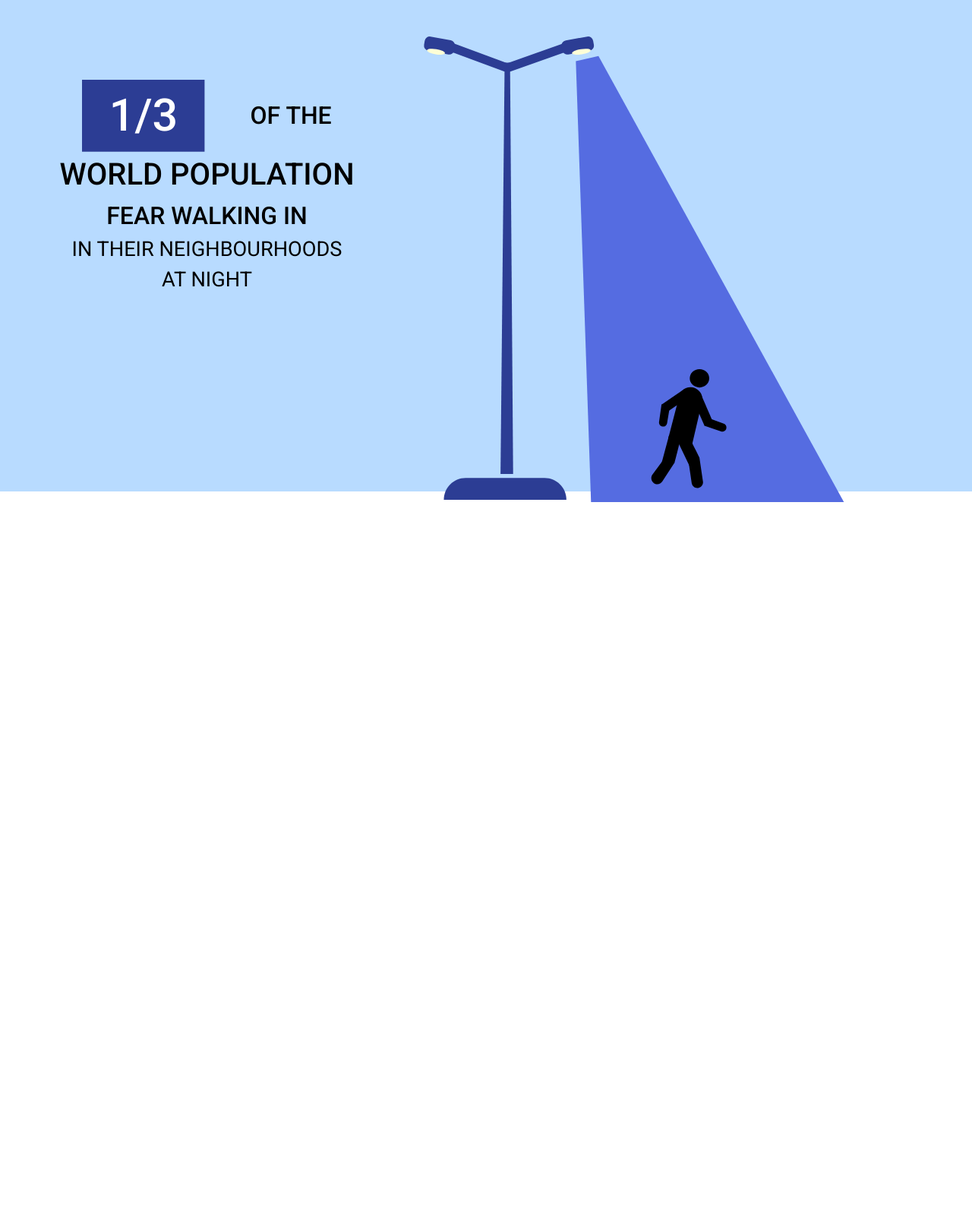
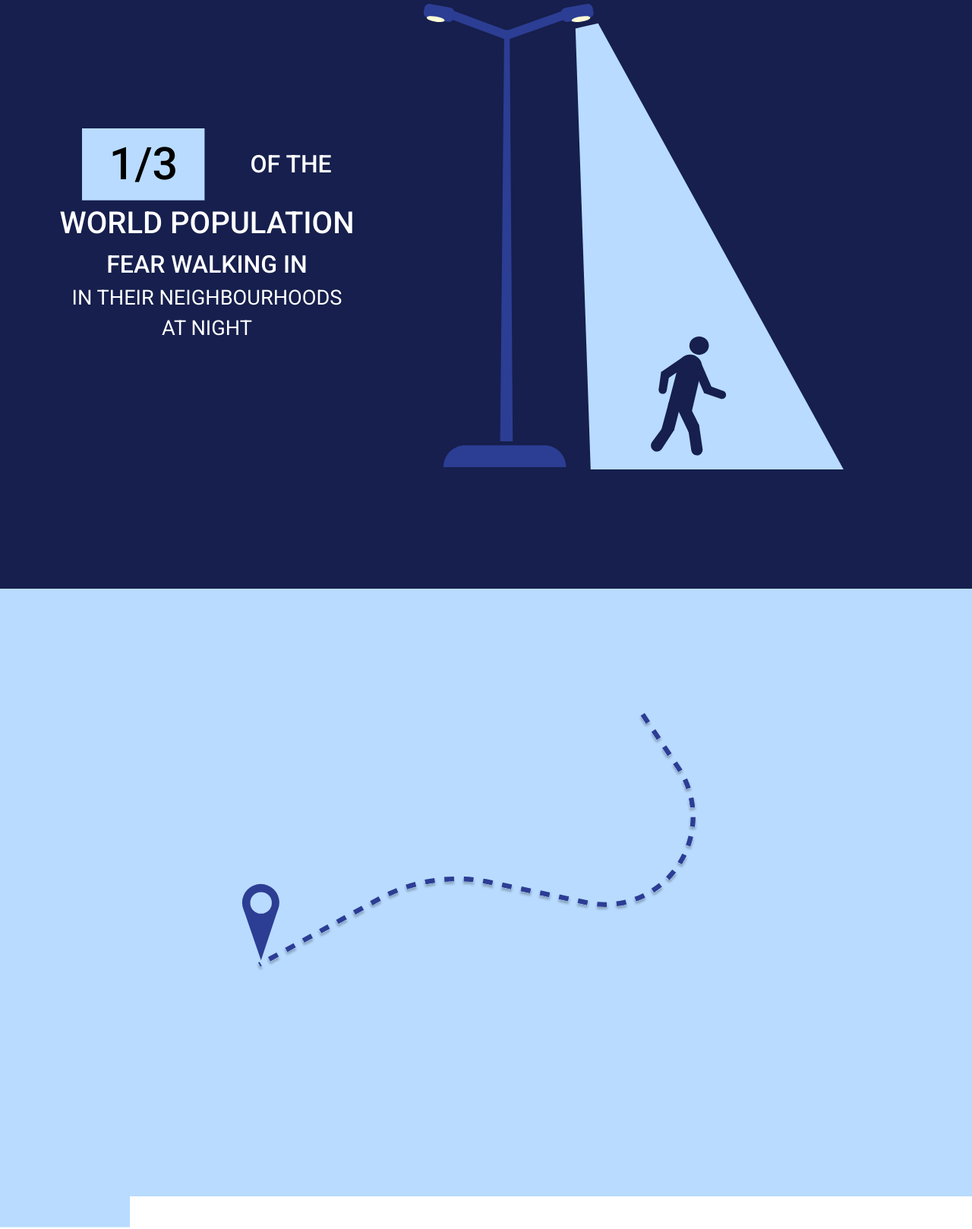
Before and after one commit to AdvancedCSS2023/assignment-3--scrollytelling-group_13, a plain HTML site: page index.html in a window 1280 px wide. Shown: the part 953-2571 px from the top of the page at 76% size. Drawn offline with Linux system fonts and the light colour scheme.

Commit message:
new frame progress

```diff
--- a/index.html
+++ b/index.html
@@ -76,23 +76,51 @@
                 <rect id="Rectangle 8" width="53.6727" height="24.9682" rx="9" transform="matrix(-0.983362 -0.181656 -0.166852 0.985982 56.9457 9.75)" fill="#2C3D94"/>
                 <ellipse id="Ellipse 6" cx="15.8092" cy="4.61964" rx="15.8092" ry="4.61964" transform="matrix(-0.987259 -0.159121 -0.146063 0.989275 38.6761 25.8916)" fill="#FEFFD6"/>
                 <g id="guy">
-                <path id="Rectangle 14" d="M447.187 628.504C448.716 622.642 452.797 617.776 458.302 615.247V615.247C466.34 611.556 475.845 613.523 481.758 620.102L482.07 620.449C486.624 625.516 488.413 632.489 486.861 639.122L469.749 712.283L427.879 702.49L447.187 628.504Z" fill="black"/>
-                <rect id="Rectangle 15" x="471.531" y="635.54" width="16.11" height="49.1697" transform="rotate(-23.3907 471.531 635.54)" fill="black"/>
-                <path id="Rectangle 16" d="M494.879 666.144L524.803 677.234C528.473 678.594 530.346 682.672 528.985 686.342V686.342C527.649 689.948 523.682 691.83 520.044 690.585L491.014 680.644L494.879 666.144Z" fill="black"/>
-                <rect id="Rectangle 17" x="456.673" y="616.144" width="16.11" height="49.1697" transform="rotate(55.7322 456.673 616.144)" fill="black"/>
-                <path id="Rectangle 18" d="M431.024 644.847L425.78 676.326C425.137 680.187 421.485 682.796 417.624 682.152V682.152C413.831 681.521 411.234 677.979 411.771 674.172L416.055 643.788L431.024 644.847Z" fill="black"/>
-                <path id="Rectangle 19" d="M429.26 697.171L449.598 702.624C449.598 702.624 439.232 744.8 438.776 745.312C438.321 745.824 413.98 754.158 413.98 754.158L429.26 697.171Z" fill="black"/>
-                <path id="Rectangle 20" d="M420.353 738.801L427.379 740.145L438.879 745.144L417.539 777.99C414.253 783.048 407.393 784.309 402.524 780.749V780.749C397.822 777.313 396.811 770.71 400.268 766.024L420.353 738.801Z" fill="black"/>
-                <path id="Rectangle 21" d="M443.648 706.599L462.768 697.434C462.768 697.434 482.363 736.194 482.348 736.88C482.333 737.566 469.149 759.803 469.149 759.803L443.648 706.599Z" fill="black"/>
-                <path id="Rectangle 22" d="M463.793 746.914L469.319 718.887L482.34 736.884L488.433 778.063C489.237 783.495 485.49 788.551 480.059 789.363V789.363C474.607 790.179 469.53 786.406 468.738 780.951L463.793 746.914Z" fill="black"/>
-                <path id="Ellipse 10" d="M499.379 598C499.379 606.837 491.768 614 482.379 614C472.99 614 465.379 606.837 465.379 598C465.379 589.163 472.99 582 482.379 582C491.768 582 499.379 589.163 499.379 598Z" fill="black"/>
+                <path id="Rectangle 14" d="M447.187 628.504C448.716 622.642 452.797 617.776 458.302 615.247V615.247C466.34 611.556 475.845 613.523 481.758 620.102L482.07 620.449C486.624 625.516 488.413 632.489 486.861 639.122L469.749 712.283L427.879 702.49L447.187 628.504Z" fill="#161F4D"/>
+                <rect id="Rectangle 15" x="471.531" y="635.54" width="16.11" height="49.1697" transform="rotate(-23.3907 471.531 635.54)" fill="#161F4D"/>
+                <path id="Rectangle 16" d="M494.879 666.144L524.803 677.234C528.473 678.594 530.346 682.672 528.985 686.342V686.342C527.649 689.948 523.682 691.83 520.044 690.585L491.014 680.644L494.879 666.144Z" fill="#161F4D"/>
+                <rect id="Rectangle 17" x="456.673" y="616.144" width="16.11" height="49.1697" transform="rotate(55.7322 456.673 616.144)" fill="#161F4D"/>
+                <path id="Rectangle 18" d="M431.024 644.847L425.78 676.326C425.137 680.187 421.485 682.796 417.624 682.152V682.152C413.831 681.521 411.234 677.979 411.771 674.172L416.055 643.788L431.024 644.847Z" fill="#161F4D"/>
+                <path id="Rectangle 19" d="M429.26 697.171L449.598 702.624C449.598 702.624 439.232 744.8 438.776 745.312C438.321 745.824 413.98 754.158 413.98 754.158L429.26 697.171Z" fill="#161F4D"/>
+                <path id="Rectangle 20" d="M420.353 738.801L427.379 740.145L438.879 745.144L417.539 777.99C414.253 783.048 407.393 784.309 402.524 780.749V780.749C397.822 777.313 396.811 770.71 400.268 766.024L420.353 738.801Z" fill="#161F4D"/>
+                <path id="Rectangle 21" d="M443.648 706.599L462.768 697.434C462.768 697.434 482.363 736.194 482.348 736.88C482.333 737.566 469.149 759.803 469.149 759.803L443.648 706.599Z" fill="#161F4D"/>
+                <path id="Rectangle 22" d="M463.793 746.914L469.319 718.887L482.34 736.884L488.433 778.063C489.237 783.495 485.49 788.551 480.059 789.363V789.363C474.607 790.179 469.53 786.406 468.738 780.951L463.793 746.914Z" fill="#161F4D"/>
+                <path id="Ellipse 10" d="M499.379 598C499.379 606.837 491.768 614 482.379 614C472.99 614 465.379 606.837 465.379 598C465.379 589.163 472.99 582 482.379 582C491.768 582 499.379 589.163 499.379 598Z" fill="#161F4D"/>
                 </g>
                 </g>
                 </svg>
-
+            <div class="observe"></div>
         </div>
     </section>
-    <section class="frame3"></section>
+    <section class="frame3">
+        <div class="frame3__trip">
+            <svg width="939" height="489" viewBox="0 0 939 689" fill="none" xmlns="http://www.w3.org/2000/svg">
+                <g id="trip">
+                <g id="Line 1" filter="url(#filter0_d_124_29)">
+                <path d="M760.747 13.4579L826.742 111.924C859.084 160.179 863.361 221.981 837.974 274.23V274.23C805.22 341.641 730.789 378.108 657.448 362.678L575.793 345.5L478.106 324.948C407.929 310.184 334.785 321.046 271.928 355.568L49.4621 477.746" stroke="#2C3D94" stroke-width="9" stroke-dasharray="18 18"/>
+                </g>
+                <circle id="Ellipse 11" cx="52.1719" cy="362.5" r="34.5" fill="#2C3D94"/>
+                <path id="Polygon 4" d="M52.679 469.434L20.9846 377.164L83.4631 376.857L52.679 469.434Z" fill="#2C3D94"/>
+                <circle id="Ellipse 12" cx="52.6719" cy="363" r="20" fill="#B8DBFF"/>
+                </g>
+                <defs>
+                <filter id="filter0_d_124_29" x="43.2959" y="10.9526" width="819.601" height="478.738" filterUnits="userSpaceOnUse" color-interpolation-filters="sRGB">
+                <feFlood flood-opacity="0" result="BackgroundImageFix"/>
+                <feColorMatrix in="SourceAlpha" type="matrix" values="0 0 0 0 0 0 0 0 0 0 0 0 0 0 0 0 0 0 127 0" result="hardAlpha"/>
+                <feOffset dy="4"/>
+                <feGaussianBlur stdDeviation="2"/>
+                <feComposite in2="hardAlpha" operator="out"/>
+                <feColorMatrix type="matrix" values="0 0 0 0 0 0 0 0 0 0 0 0 0 0 0 0 0 0 0.25 0"/>
+                <feBlend mode="normal" in2="BackgroundImageFix" result="effect1_dropShadow_124_29"/>
+                <feBlend mode="normal" in="SourceGraphic" in2="effect1_dropShadow_124_29" result="shape"/>
+                </filter>
+                </defs>
+                </svg>
+
+                <div class="frame3__trip-blocker"></div>
+                <div class="frame3_trip-observe"></div>
+            </div>
+    </section>
     <section class="frame4"></section>
     <section class="frame5"></section>
 
--- a/script.js
+++ b/script.js
@@ -24,19 +24,26 @@ const observer2 = new IntersectionObserver(entries => {
 });
 observer2.observe(stat2);
 
+const lightBeam = document.getElementById("light-beam");
+const observer3 = new IntersectionObserver((entries) => {
+    entries.forEach((entry) => {
+        if(lightBeam.style.fill != "#b8dbff"){
+            if (entry.isIntersecting) {
+                console.log("Element is intersecting");
+                lightBeam.style.fill = "#b8dbff";
 
-const observer = new IntersectionObserver((entries) => {
-    entries.forEach((entry) => {
-      if (entry.isIntersecting) {
-        console.log("Element is intersecting");
-        document.getElementById("light-beam").setAttribute("id", "newID");
-      }
+                setTimeout(function() {
+                lightBeam.style.fill = "";
+                }, 800);
+
+                setTimeout(function() {
+                lightBeam.style.fill = "#b8dbff";
+                }, 1400);
+
+            }
+        }
     });
 }, { threshold: 0.5 });
 
-var svgObject = document.getElementById('light');
-svgObject.addEventListener('load', function() {
-  var svgDoc = svgObject.contentDocument;
-  var element = svgDoc.getElementById('guy');
-  observer.observe(element);
-});
+const lampObs = document.querySelector('.observe');
+observer3.observe(lampObs);
--- a/styles/_animation.scss
+++ b/styles/_animation.scss
@@ -56,3 +56,16 @@
     transform: translateY(0);
   }
 }
+
+
+@keyframes move-down-and-left {
+  0% {
+    transform: translateY(0) translateX(0);
+  }
+  20% {
+    transform: translateY(40%) translateX(-19%);
+  }
+  100% {
+    transform: translateY(40%) translateX(-100%);
+  }
+}
--- a/styles/_layout.scss
+++ b/styles/_layout.scss
@@ -2,14 +2,13 @@
 
 
 body {
-    height: 100vh;
-
     section {
-      height: 100vh;
-      width: 100%;
-      position: relative;
+        height: auto;
+        min-height: 100vh;
+        width: 100%;
+        position: relative;
     }
-  }
+}
 
 
 
@@ -17,3 +16,5 @@ body {
 @import 'frames/frame1';
 
 @import 'frames/frame2';
+
+@import 'frames/frame3';
--- a/styles/_variables.scss
+++ b/styles/_variables.scss
@@ -6,6 +6,7 @@ $full-height: 100vh;
 //colors
 $primary-blue: #b8dbff;
 $secondary-blue: #2C3D94;
+$night-color: #161f4d;
 
 
 
--- a/styles/frames/_frame2.scss
+++ b/styles/frames/_frame2.scss
@@ -1,14 +1,35 @@
 .frame2 {
-    background-color: $primary-blue;
+    background-color: $night-color;
     display: flex;
     flex-direction: row;
     align-items: center;
     justify-content: center;
+    padding: 4em 0;
+    width: 100%;
+    min-height: 100vh;
 
 
     &__lamp {
         height: 100%;
-        transform: translatey(25%);
+        position: relative;
+        display: flex;
+        justify-content: center;
+        align-items: center;
+
+
+        svg {
+            max-width: 80%;
+
+        }
+
+        #light-beam {
+            fill: $night-color;
+        }
+
+        .observe {
+            position: absolute;
+            bottom: 0;
+        }
     }
 
 
@@ -16,11 +37,12 @@
         position: relative;
         text-align: center;
         line-height: 1.5;
+        color: white;
 
         h1 {
             font-size: 3.7em;
             padding: 0.05em 0.6em;
-            background: linear-gradient(to right,$primary-blue 50%,$secondary-blue 50%);
+            background: linear-gradient(to right,$night-color 50%,$primary-blue 50%);
             background-size: 200% 100%;
             background-position:left bottom;
             color: rgba(255, 255, 255, 0);
@@ -28,10 +50,10 @@
         }
 
         .live {
-            background: linear-gradient(to right, $primary-blue 50%, $secondary-blue 50%);
+            background: linear-gradient(to right, $night-color 50%, $primary-blue 50%);
             background-size: 200% 100%;
             background-position:right bottom;
-            color: rgb(255, 255, 255);
+            color: black;
         }
 
         h2 {
@@ -61,3 +83,9 @@
         }
     }
 }
+
+@media screen and (max-width: 900px) {
+    .frame2 {
+        flex-direction: column;
+    }
+}
--- /dev/null
+++ b/styles/frames/_frame3.scss
@@ -0,0 +1,41 @@
+.frame3 {
+    background-color: $primary-blue;
+    display: flex;
+    justify-content: center;
+    align-items: center;
+
+    &__trip {
+        width: auto;
+        height: auto;
+        position: relative;
+        max-width: 90%;
+        display: flex;
+        justify-content: center;
+
+
+        svg {
+            max-width: 90%;
+            z-index: 20;
+        }
+        &-blocker {
+            width: 100%;
+            height: 100%;
+            position: absolute;
+            background-color: $primary-blue;
+            top: 0;
+            animation-name: move-down-and-left;
+            animation-duration: 5s;
+            animation-fill-mode: forwards;
+            z-index: 40;
+        }
+
+        &-observe {
+            position: absolute;
+            background-color: black;
+            height: 50px;
+            width: 50px;
+            bottom: 0;
+            z-index: 999;
+        }
+    }
+}
```
Also changed, not shown: images/light (3).svg (added), images/trip.svg (added), styles/index.css, 1 other file.
